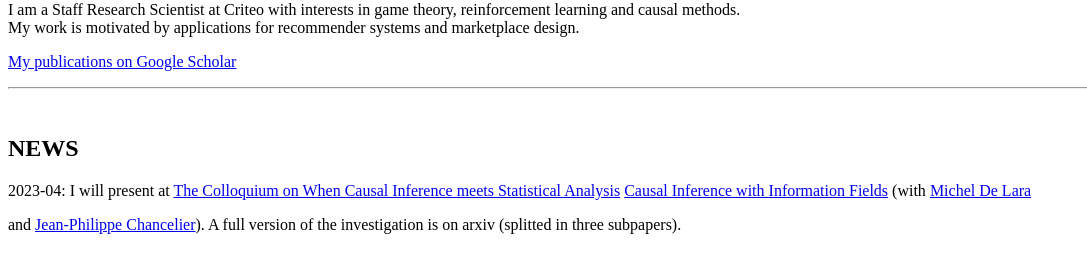
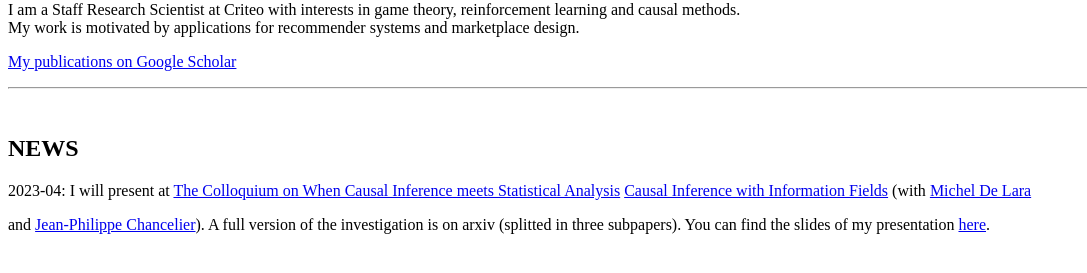
Before and after one commit to BenHey/BenHey2.github.io, a plain HTML site: page index.htm in a window 1280 px wide. Shown: the part 79-352 px from the top of the page, without its empty margins (0-1087 px from the left). Drawn offline with Linux system fonts and the light colour scheme.

Commit message:
add slide from conference

```diff
--- a/index.htm
+++ b/index.htm
@@ -14,7 +14,7 @@ My work is motivated by applications for recommender systems and marketplace des
 <h2>NEWS</h2>
 2023-04: I will present at <a href="https://quarter-on-causality.github.io/analysis/">The Colloquium on When Causal Inference meets Statistical Analysis</a>    <a href = "IDM.pdf" target = "_self">Causal Inference with Information Fields</a> (with
 <a href="http://cermics.enpc.fr/~delara/">Michel De Lara</a></p> and
-<a href="https://cermics.enpc.fr/~jpc/">Jean-Philippe Chancelier</a>). A full version of the investigation is on arxiv (splitted in three subpapers).
+<a href="https://cermics.enpc.fr/~jpc/">Jean-Philippe Chancelier</a>). A full version of the investigation is on arxiv (splitted in three subpapers). You can find the slides of my presentation  <a href = "IDM_slide.pdf" target = "_self">here</a>.
 
 
 </body>
```
Also changed, not shown: 1 other file.
